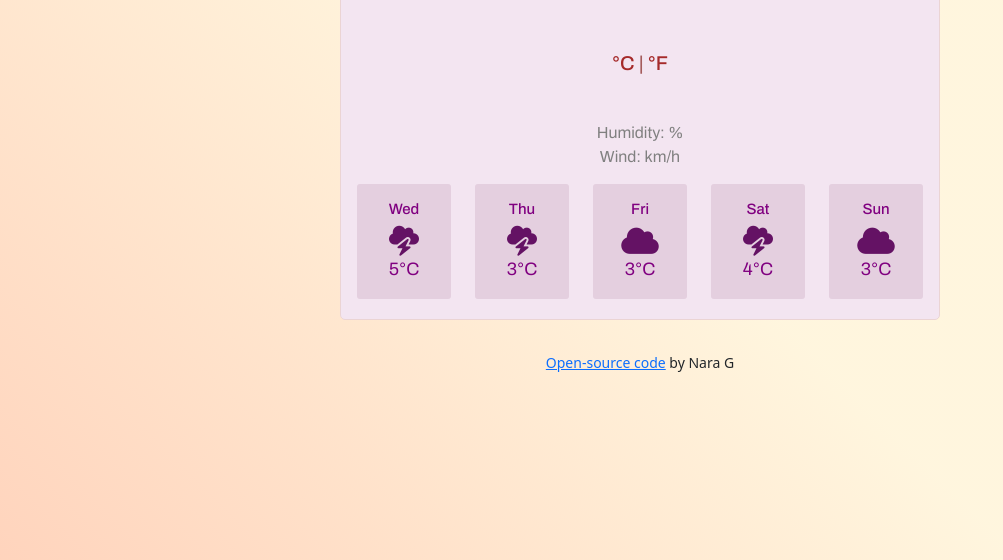
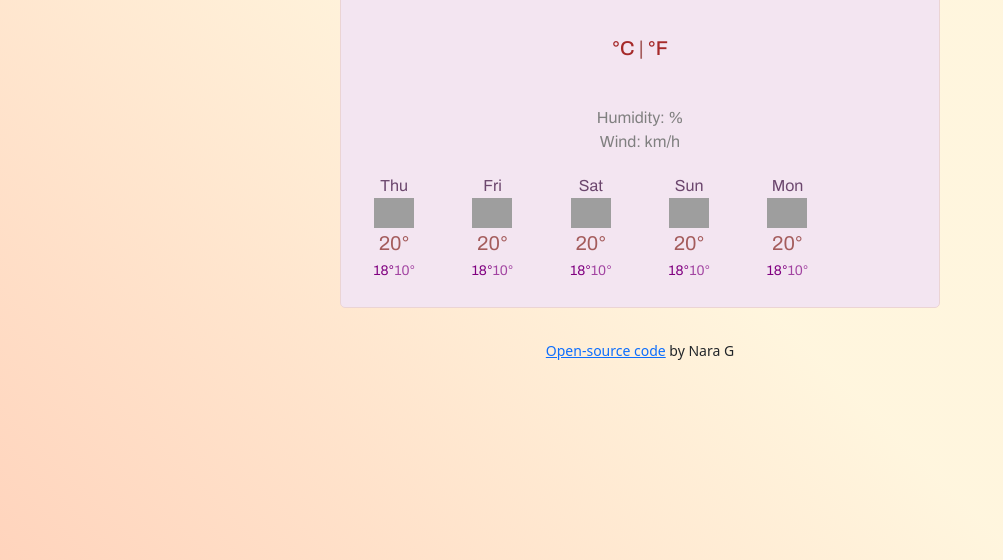
Before and after one commit to naragoncalves/weather-app-shecodes, a website built with Parcel: page index.html in a window 1280 px wide. Shown: the part 240-800 px from the top of the page, without its empty margins (0-1003 px from the left). Built offline with nearby package versions, Linux system fonts and the light colour scheme; grey boxes are pictures that could not be loaded.

Commit message:
Added JS template

```diff
--- a/index.html
+++ b/index.html
@@ -81,60 +81,8 @@
                 <li>Wind: <span id="wind"></span><span>km/h</span></li>
               </ul>
           </div>
-    <div class="container">
-      <div class="row">
-        <div class="col">
-          <div class="card" style="width: 100%">
-            <div class="card-body">
-              <h5 class="card-title">Wed</h5>
-              <i class="fa-solid fa-cloud-bolt cloud-icon"></i>
-              <p class="card-text">5°C</p>
-            </div>
-          </div>
-        </div>
-
-        <div class="col">
-          <div class="card" style="width: 100%">
-            <div class="card-body">
-              <h5 class="card-title">Thu</h5>
-              <i class="fa-solid fa-cloud-bolt cloud-icon"></i>
-              <p class="card-text">3°C</p>
-            </div>
-          </div>
-        </div>
-
-        <div class="col">
-          <div class="card" style="width: 100%">
-            <div class="card-body">
-              <h5 class="card-title">Fri</h5>
-              <i class="fa-solid fa-cloud cloud-icon"></i>
-              <p class="card-text">3°C</p>
-            </div>
-          </div>
-        </div>
-
-        <div class="col">
-          <div class="card" style="width: 100%">
-            <div class="card-body">
-              <h5 class="card-title">Sat</h5>
-              <i class="fa-solid fa-cloud-bolt cloud-icon"></i>
-              <p class="card-text">4°C</p>
-            </div>
-          </div>
-        </div>
-
-        <div class="col">
-          <div class="card" style="width: 100%">
-            <div class="card-body">
-              <h5 class="card-title">Sun</h5>
-              <i class="fa-solid fa-cloud cloud-icon"></i>
-              <p class="card-text">3°C</p>
-            </div>
-          </div>
-        </div>
-
-      </div>
-    </div>
+    <div class="weather-forecast" id="forecast">
+  </div>
   </div>
   <small>
           <a
@@ -145,7 +93,7 @@
           >
           by Nara G</small
         >
-  </div>
+
     </body>
     <script src="index.js"></script>
   </body>
--- a/index.js
+++ b/index.js
@@ -24,6 +24,28 @@ let date = currentTime.getDate();
 
 let h2 = document.querySelector("h2");
 h2.innerHTML = `${day} ${hours}:${minutes}`;
+
+function displayForecast() {
+  let forecastElement = document.querySelector("#forecast");
+
+  let days = ["Thu", "Fri", "Sat", "Sun", "Mon"];
+  let forecastHTML = `<div class="row">`;
+  days.forEach(function (day) {
+    forecastHTML =
+      forecastHTML +
+      `
+      <div class="col-2">
+              <div class="weather-forecast-date">${day}</div>
+              <img src="http://openweathermap.org/img/wn/50d@2x.png" alt="" width="40" />
+              <div> <span class="weather-forecast-temperatures"> 20° </span><span class="weather-forecast-temperature-max">18°</span><span class="weather-forecast-temperature-min">10°</span></div>
+          </div>
+
+`;
+  });
+  forecastHTML = forecastHTML + `</div>`;
+  forecastElement.innerHTML = forecastHTML;
+  console.log(forecastHTML);
+}
 
 function showTemperature(response) {
   document.querySelector("#city").innerHTML = response.data.name;
@@ -68,12 +90,6 @@ function getLocation(position) {
   axios.get(apiUrl).then(showTemperature);
 }
 
-let searchForm = document.querySelector("#search-form");
-searchForm.addEventListener("submit", citySearch);
-
-let currentLocation = document.querySelector("#location-button");
-currentLocation.addEventListener("click", getCurrentPosition);
-
 function displayFahrenheitTemperature(event) {
   event.preventDefault();
   let fahrenheitTemperature = (celsiusTemperature * 9) / 5 + 32;
@@ -94,3 +110,11 @@ fahrenheitLink.addEventListener("click", displayFahrenheitTemperature);
 
 let celsiusLink = document.querySelector("#celsius-link");
 celsiusLink.addEventListener("click", displayCelsiusTemperature);
+
+let searchForm = document.querySelector("#search-form");
+searchForm.addEventListener("submit", citySearch);
+
+let currentLocation = document.querySelector("#location-button");
+currentLocation.addEventListener("click", getCurrentPosition);
+
+displayForecast();
--- a/src/styles.css
+++ b/src/styles.css
@@ -73,14 +73,33 @@ li {
 li:first-letter {
   text-transform: capitalize;
 }
-.card-text {
+
+.weather-forecast {
+  padding: 20px 20px;
+  padding-inline: 16px;
+  margin: 0;
+  margin-bottom: 5px;
+  border: 0px solid;
   text-align: center;
   color: purple;
 }
 
-.container {
-  padding: 15px 15px;
-  padding-inline: 16px;
+.weather-forecast-date {
+  color: #6c476e;
+}
+
+.weather-forecast-temperatures {
+  color: #a45c5c;
+  font-size: 20px;
+}
+
+.weather-forecast-temperature-min {
+  opacity: 0.7;
+  font-size: 14px;
+}
+
+.weather-forecast-temperature-max {
+  font-size: 14px;
 }
 
 .cloud-icon {
@@ -125,15 +144,6 @@ div {
   margin: 0;
 }
 
-.card {
-  background: rgb(228, 207, 223);
-  margin-bottom: 5px;
-  display: grid;
-  border: 0px solid;
-  border-radius: 3px;
-  font-size: 18px;
-}
-
 .temperature {
   font-size: 70px;
 }
```
